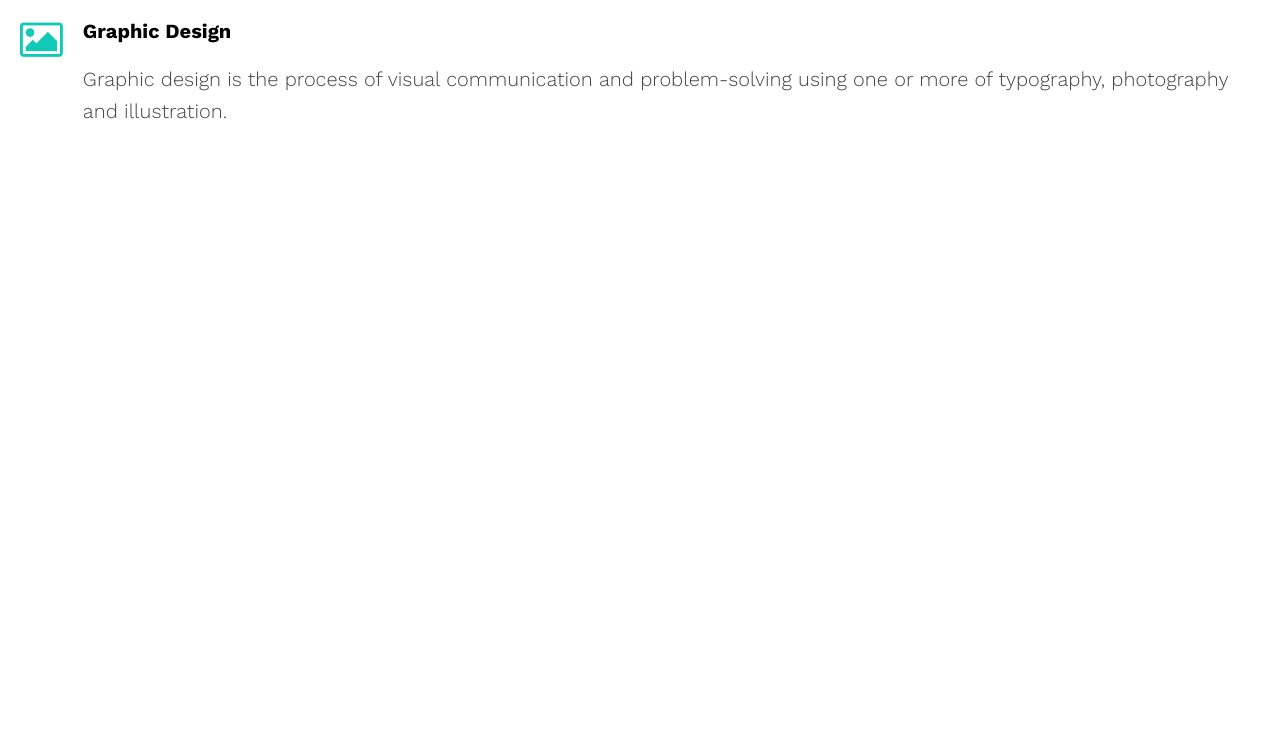
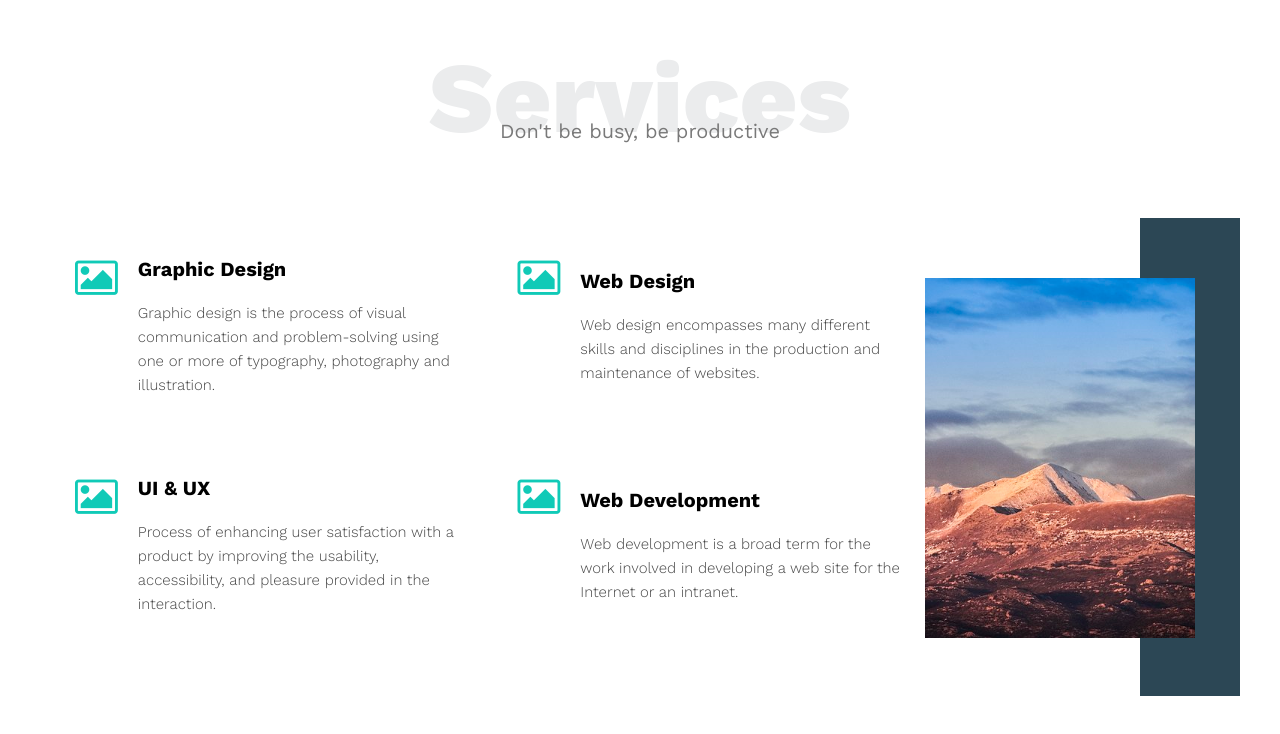
Before and after one commit to gabrahmad/Leon, a plain HTML site: page index.html in a window 1280 px wide. Drawn offline with nearby package versions, Linux system fonts and the light colour scheme.

Commit message:
Services

```diff
--- a/css/styles.css
+++ b/css/styles.css
@@ -176,10 +176,28 @@ p {
     text-align: start;
     flex-direction: row;
   }
-  .media__body > p {
-    font-size: 2rem;
-  }
+
   .media__image {
     align-self: flex-start;
   }
 }
+/* Services Container */
+.services__image {
+  display: none;
+}
+@media screen and (min-width: 1200px) {
+  .services-container {
+    padding: 2rem 200px 2rem 1.5rem;
+    display: flex;
+    position: relative;
+    border-right: var(--color-secondary) solid 100px;
+  }
+
+  .services__image {
+    display: block;
+    position: absolute;
+    right: -100px;
+    top: 0;
+    transform: scale(75%);
+  }
+}
--- a/index.html
+++ b/index.html
@@ -20,6 +20,13 @@
     />
   </head>
   <body>
+    <section class="container">
+      <header class="block__header">
+        <h2>Services</h2>
+        <p>Don't be busy, be productive</p>
+      </header>
+      <div class="container services-container">
+        <div class="grid grid--1x2">
           <div class="media">
             <div class="media__image">
               <i class="fa fa-picture-o" aria-hidden="true"></i>
@@ -33,5 +40,47 @@
               </p>
             </div>
           </div>
+          <div class="media">
+            <div class="media__image">
+              <i class="fa fa-picture-o" aria-hidden="true"></i>
+            </div>
+            <div class="media__body">
+              <h3 class="media__title">Web Design</h3>
+              <p>
+                Web design encompasses many different skills and disciplines in
+                the production and maintenance of websites.
+              </p>
+            </div>
+          </div>
+          <div class="media">
+            <div class="media__image">
+              <i class="fa fa-picture-o" aria-hidden="true"></i>
+            </div>
+            <div class="media__body">
+              <h3 class="media__title">UI & UX</h3>
+              <p>
+                Process of enhancing user satisfaction with a product by
+                improving the usability, accessibility, and pleasure provided in
+                the interaction.
+              </p>
+            </div>
+          </div>
+          <div class="media">
+            <div class="media__image">
+              <i class="fa fa-picture-o" aria-hidden="true"></i>
+            </div>
+            <div class="media__body">
+              <h3 class="media__title">Web Development</h3>
+              <p>
+                Web development is a broad term for the work involved in
+                developing a web site for the Internet or an intranet.
+              </p>
+            </div>
+          </div>
+        </div>
+
+        <img class="services__image" src="images/services.jpg" alt="" />
+      </div>
+    </section>
   </body>
 </html>
```
Also changed, not shown: components/block-services.html (added, +62 -0 lines). Lines whose indentation alone changed are shown as unchanged.
